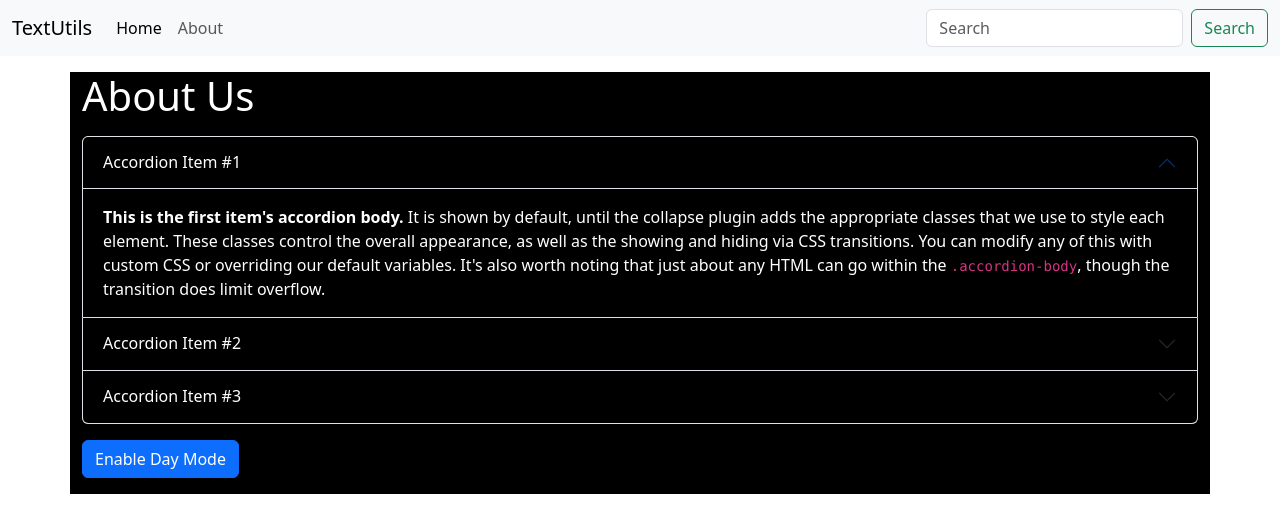
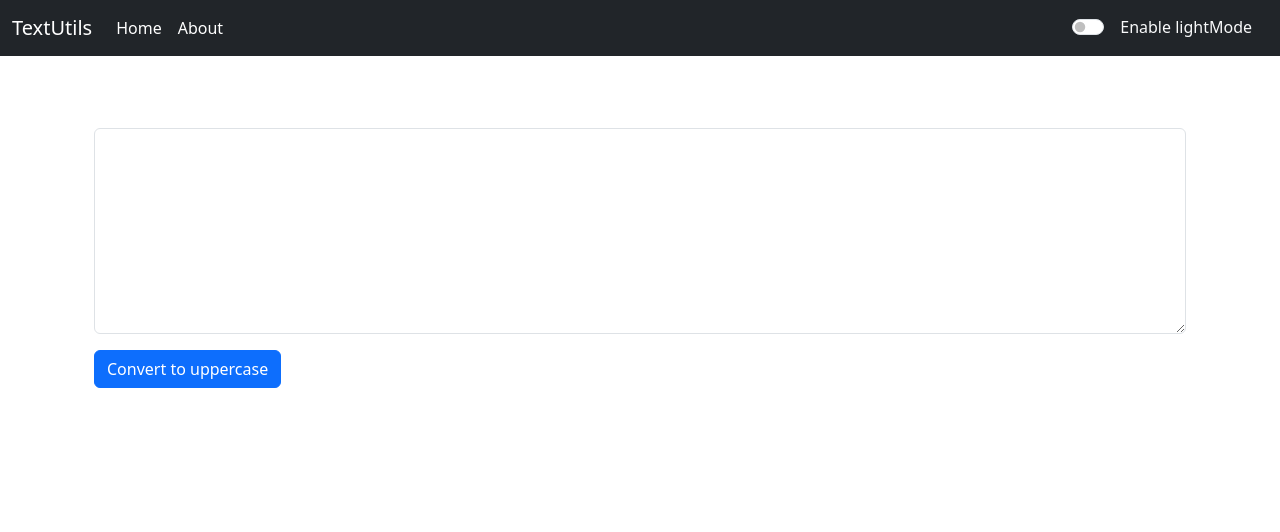
Before and after one commit to BlackMonarch4643/reactlearn, a React (Create React App) app: page / in a window 1280 px wide. Shown: the top 532 px of the page. Built offline with nearby package versions, Linux system fonts and the light colour scheme.

Commit message:
updated dark and light mode on the entire page

```diff
--- a/src/App.js
+++ b/src/App.js
@@ -1,16 +1,33 @@
 import "./App.css";
 import Navbar from "./components/Navbar";
-//import TextForm from "./components/textform";
-import About from "./components/About";
+import TextForm from "./components/textform";
+//import About from "./components/About";
+import React, { useState } from "react";
 
 function App() {
+  const [mode, setMode] = useState("dark");
+  let toggleMode = () => {
+    if (mode === "dark") {
+      setMode("light");
+      document.body.style.backgroundColor = "white";
+    } else {
+      setMode("dark");
+      document.body.style.backgroundColor = 'rgb('+[33,37,41].join(',')+')';
+    }
+  };
   return (
     <>
-      <Navbar title="TextUtils" head1="Home" head2="About" />
-      {/* <div className="container my-3">
-        <TextForm heading="Enter Text to analyze below"/>
-      </div> */}
-      <About />
+      <Navbar
+        title="TextUtils"
+        head1="Home"
+        head2="About"
+        mode={mode}
+        toggleMode={toggleMode}
+      />
+      <div className="container my-3">
+        <TextForm heading="Enter Text to analyze below" mode={mode} />
+      </div>
+      {/* <About /> */}
     </>
   );
 }
--- a/src/components/Navbar.js
+++ b/src/components/Navbar.js
@@ -1,43 +1,84 @@
-import React from 'react'
-import propTypes from 'prop-types'
+import React from "react";
+import propTypes from "prop-types";
 
 export default function Navbar(props) {
+  let alagMode = props.mode === "dark" ? "light" : "dark";
+  let ModeName = props.mode === "dark" ? "Enable lightMode" : "Enable DarkMode";
   return (
-    <nav className="navbar navbar-expand-lg bg-body-tertiary">
+    <nav
+      className={`navbar navbar-expand-lg navbar-${props.mode} bg-${props.mode}`}
+    >
       <div className="container-fluid">
-      <a className="navbar-brand" href="/">{props.title}</a>
-      <button className="navbar-toggler" type="button" data-bs-toggle="collapse" data-bs-target="#navbarSupportedContent" aria-controls="navbarSupportedContent" aria-expanded="false" aria-label="Toggle navigation">
+        <a className="navbar-brand" href="/">
+          {props.title}
+        </a>
+        <button
+          className="navbar-toggler"
+          type="button"
+          data-bs-toggle="collapse"
+          data-bs-target="#navbarSupportedContent"
+          aria-controls="navbarSupportedContent"
+          aria-expanded="false"
+          aria-label="Toggle navigation"
+        >
           <span className="navbar-toggler-icon"></span>
         </button>
         <div className="collapse navbar-collapse" id="navbarSupportedContent">
           <ul className="navbar-nav me-auto mb-2 mb-lg-0">
             <li className="nav-item">
-            <a className="nav-link active" aria-current="page" href="/">{props.head1}</a>
+              <a className="nav-link active" aria-current="page" href="/">
+                {props.head1}
+              </a>
             </li>
             <li className="nav-item">
-            <a className="nav-link" href="/">{props.head2}</a>
+              <a className="nav-link" style={{color:props.mode === 'dark'?'white':'black'}} href="/">
+                {props.head2}
+              </a>
             </li>
           </ul>
-        <form className="d-flex" role="search">
-          <input className="form-control me-2" type="search" placeholder="Search" aria-label="Search" />
-          <button className="btn btn-outline-success" type="submit">Search</button>
-        </form>
-
-
+          {/* <form className="d-flex" role="search">
+            <input
+              className="form-control me-2"
+              type="search"
+              placeholder="Search"
+              aria-label="Search"
+            />
+            <button className="btn btn-outline-success" type="submit">
+              Search
+            </button>
+          </form> */}
+          <div
+            className={`form-check form-switch text-${alagMode} d-flex`}
+            style={{ flex: "none" }}
+          >
+            <input
+              className="form-check-input  my-auto"
+              type="checkbox"
+              role="switch"
+              id="flexSwitchCheckChecked"
+              onClick={props.toggleMode}
+            />
+            <label
+              className="form-check-label my-auto mx-3"
+              htmlFor="flexSwitchCheckChecked"
+            >
+              {ModeName}
+            </label>
+          </div>
         </div>
       </div>
     </nav>
-  )
+  );
 }
 
 Navbar.propTypes = {
   title: propTypes.string.isRequired,
   head1: propTypes.string.isRequired,
-    head2: propTypes.string.isRequired
-}
+  head2: propTypes.string.isRequired,
+};
 
 Navbar.defaultProps = {
   title: "Enter Title",
   head1: "Home Here",
-    head2: "About Here"
-}
+  head2: "About Here",
+};
--- a/src/components/textform.js
+++ b/src/components/textform.js
@@ -6,7 +6,7 @@ export default function TextForm(props) {
       let newtext = text.toUpperCase();
       setText(newtext);
       setCase("Convert to lowercase");
-    }else if(case1 === "Convert to lowercase"){
+    } else if (case1 === "Convert to lowercase") {
       let newtext = text.toLowerCase();
       setText(newtext);
       setCase("Convert to uppercase");
@@ -23,9 +23,10 @@ export default function TextForm(props) {
     setText(event.target.value);
   };
   const [case1, setCase] = useState("Convert to uppercase");
-  const [text, setText] = useState("Enter text here");
+  const [text, setText] = useState("");
   return (
     <>
+      <div style={{color: props.mode === 'dark' ? 'white' : 'black'}}>
         <div className="container">
           <h1>{props.heading}</h1>
           <form>
@@ -48,15 +49,17 @@ export default function TextForm(props) {
         <div className="conatiner" my-2>
           <h1>Text Summary</h1>
           <p>
-          Your Entered text is of {text.split(" ").length} words and{" "}
+            Your Entered text is of{" "}
+            {text.length > 0 ? text.split(" ").length : 0} words and{" "}
             {text.length} characters.
           </p>
           <p>
-          Slowest reader will take a max of {0.008 * text.split(" ").length}{" "}
-          minutes
+            Slowest reader will take a max of{" "}
+            {0.008 * text.length > 0 ? text.split(" ").length : 0} minutes
           </p>
           <h2 className="my-3"> Preview </h2>
-        <p>{text}</p>
+          <p>{text.length > 0 ? text : "Enter your text to preview it here"}</p>
+        </div>
       </div>
     </>
   );
```
Lines whose indentation alone changed are shown as unchanged.
